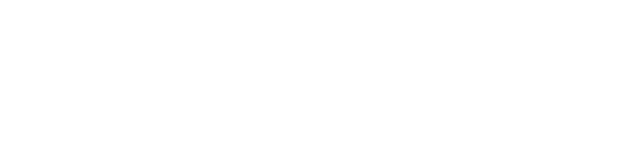
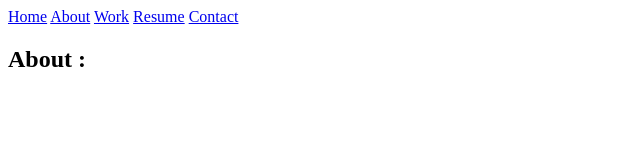
Before and after one commit to Bl4ckFlow/portfolio, a plain HTML site: page index.html in a window 1280 px wide. Shown: the whole page, without its empty margins (0-640 px from the left). Drawn offline with Linux system fonts and the light colour scheme.

Commit message:
Section About

```diff
--- a/index.html
+++ b/index.html
@@ -9,6 +9,22 @@
     <script src='main.js'></script>
 </head>
 <body>
-    <header></header>
+    <header>
+        <div class="navbar">
+            <nav>
+                <a href="#Home">Home</a>
+                <a href="#About">About</a>
+                <a href="#Work">Work</a>
+                <a href="#Resume">Resume</a>
+                <a href="#Contact">Contact</a>
+            </nav>
+        </div>
+    </header>
+
+    <div>
+        <section name="About">
+            <h2>About :</h2>
+        </section>
+    </div>
 </body>
 </html>
```
